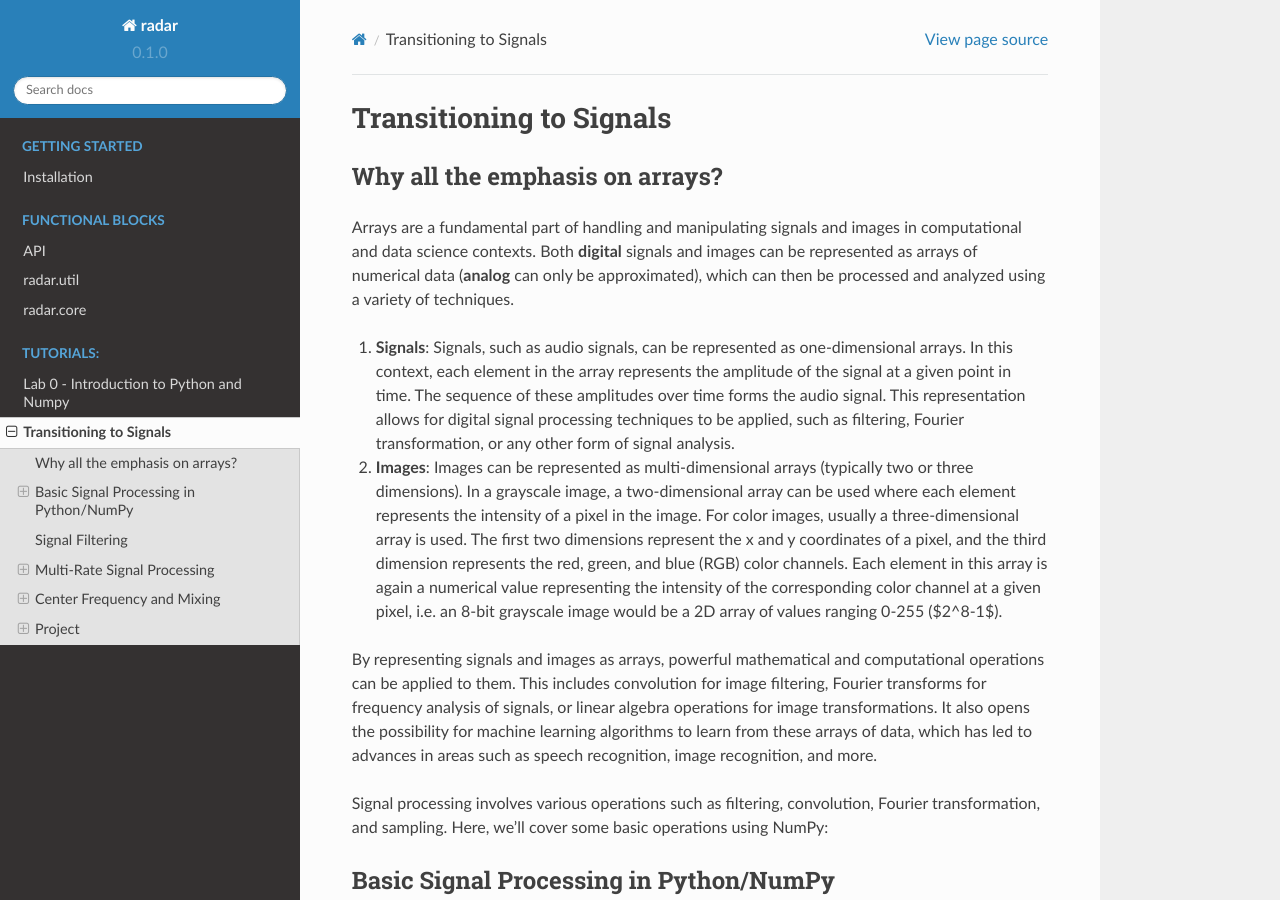
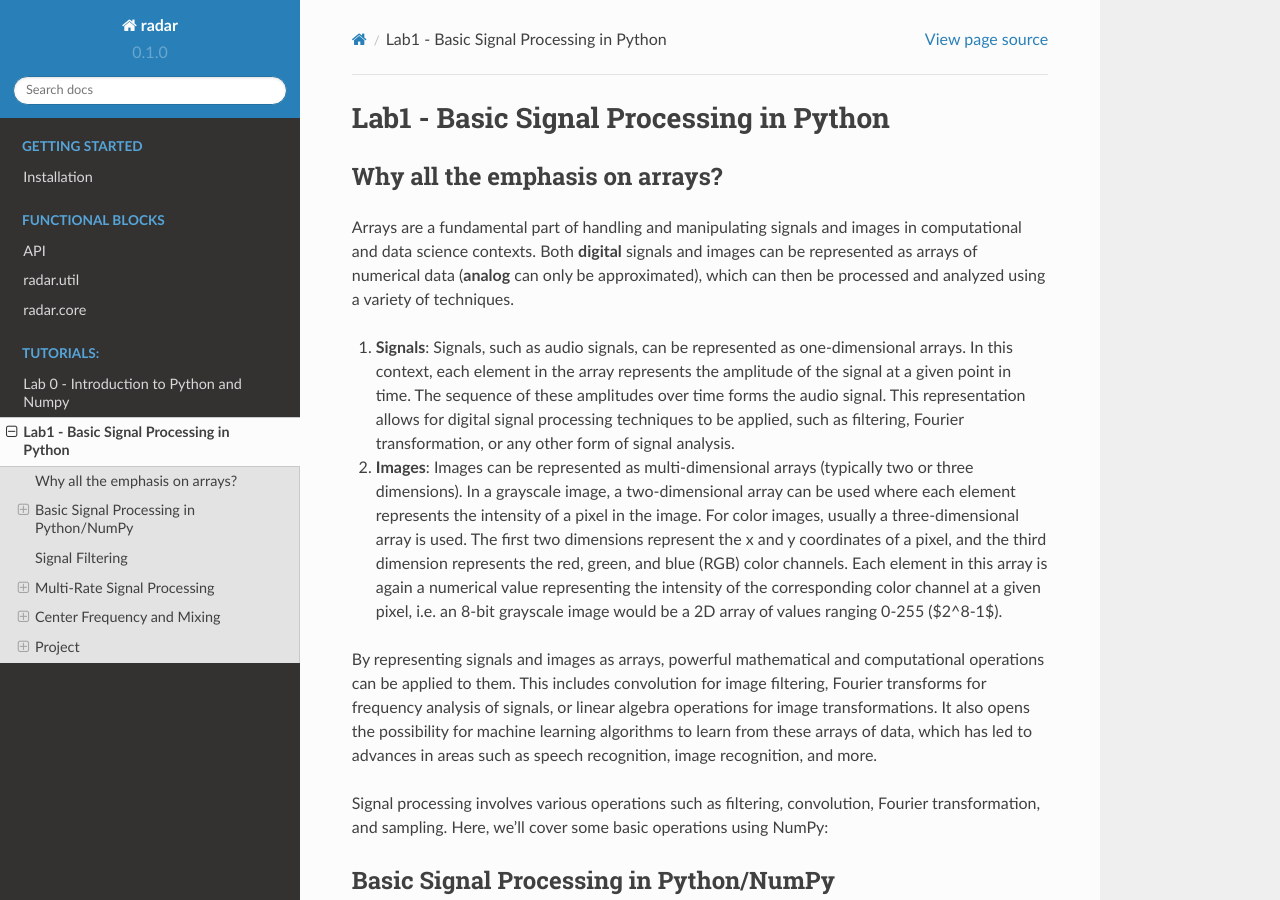
Before and after one commit to nrb5089/radar, a Sphinx documentation site: the page built from docs/source/tutorials/lab1-BasicSPPython.rst, in a window 1280 px wide and 900 px high. Built offline with Sphinx 7.4.7 and the Read the Docs theme 2.0.0, drawn with Linux system fonts in a browser that asks for light colours.

Commit message:
changed header in lab 1

```diff
--- a/docs/source/tutorials/lab1-BasicSPPython.rst
+++ b/docs/source/tutorials/lab1-BasicSPPython.rst
@@ -1,6 +1,6 @@
-=========================
-Transitioning to Signals
-=========================
+=========================================
+Lab1 - Basic Signal Processing in Python
+=========================================
 
 Why all the emphasis on arrays?
 ================================
```
